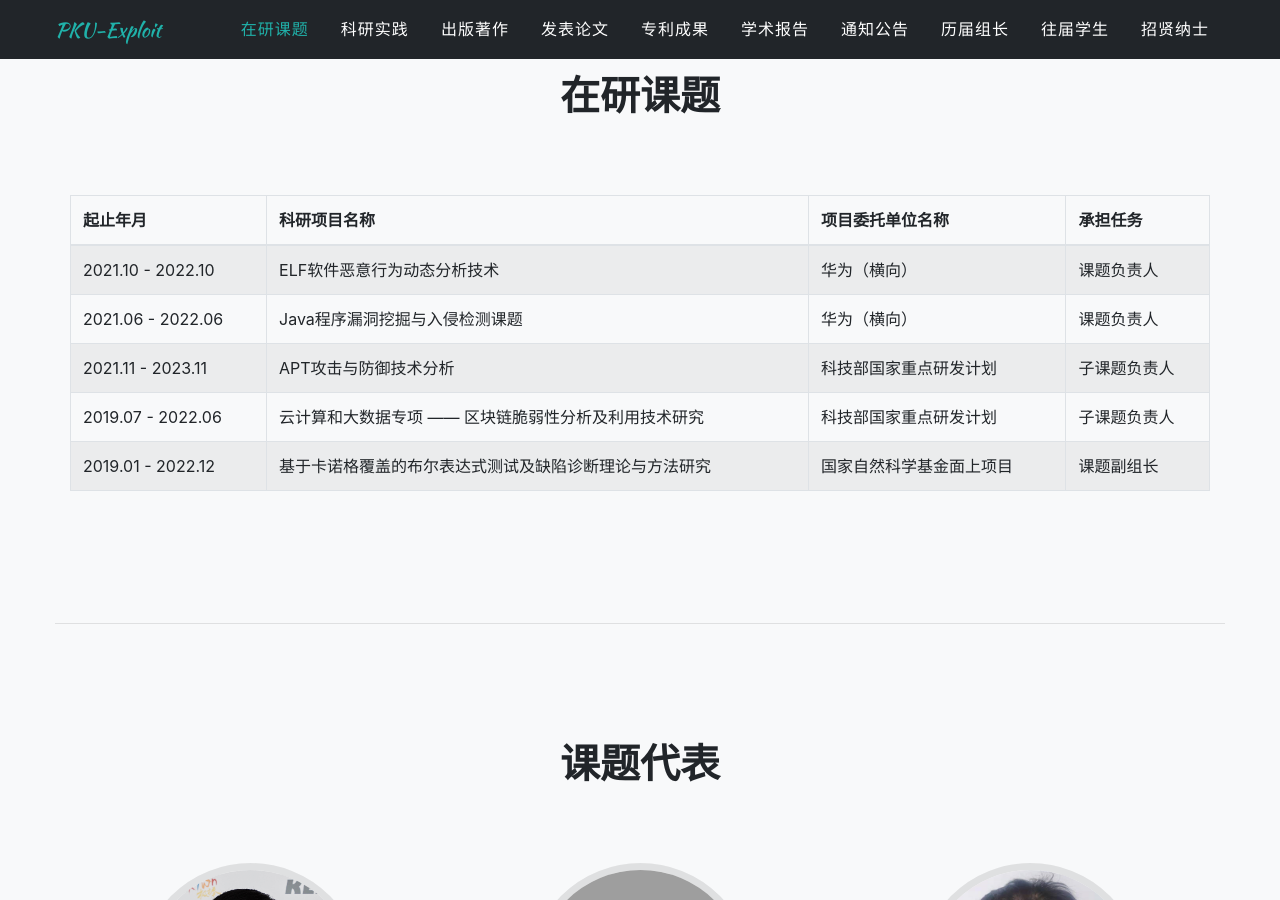
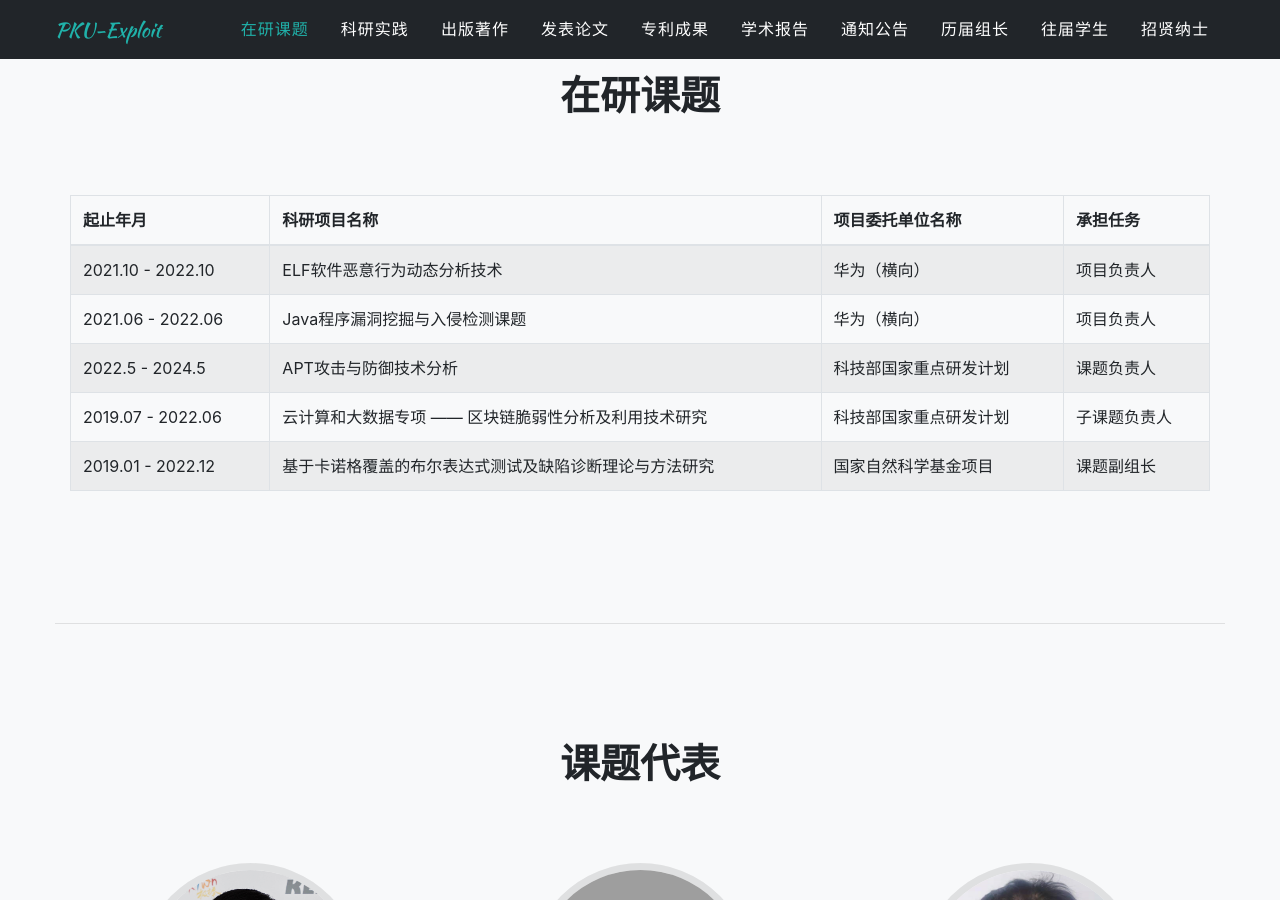
Before and after one commit to xxycfhb/xxycfhb.github.io, a Jekyll site: the page built from pages/current.html, in a window 1280 px wide and 900 px high, scrolled down 922 px. Built offline with Jekyll 4.4.1, drawn with Linux system fonts in a browser that asks for light colours; some web fonts are replaced; grey boxes are pictures that could not be loaded.

Commit message:
Update sitetext.yml

```diff
--- a/_data/sitetext.yml
+++ b/_data/sitetext.yml
@@ -497,17 +497,17 @@ currentprogram:
       - time: "2021.10 - 2022.10"
         name: "ELF软件恶意行为动态分析技术"
         client: "华为（横向）"
-        task: "课题负责人"
+        task: "项目负责人"
 
       - time: "2021.06 - 2022.06"
         name: "Java程序漏洞挖掘与入侵检测课题"
         client: "华为（横向）"
-        task: "课题负责人"
-
-      - time: "2021.11 - 2023.11"
+        task: "项目负责人"
+
+      - time: "2022.5 - 2024.5"
         name: "APT攻击与防御技术分析"
         client: "科技部国家重点研发计划"
-        task: "子课题负责人"
+        task: "课题负责人"
 
       - time: "2019.07 - 2022.06"
         name: "云计算和大数据专项 —— 区块链脆弱性分析及利用技术研究"
@@ -516,7 +516,7 @@ currentprogram:
 
       - time: "2019.01 - 2022.12"
         name: "基于卡诺格覆盖的布尔表达式测试及缺陷诊断理论与方法研究"
-        client: "国家自然科学基金面上项目"
+        client: "国家自然科学基金项目"
         task: "课题副组长"
 
 
```
